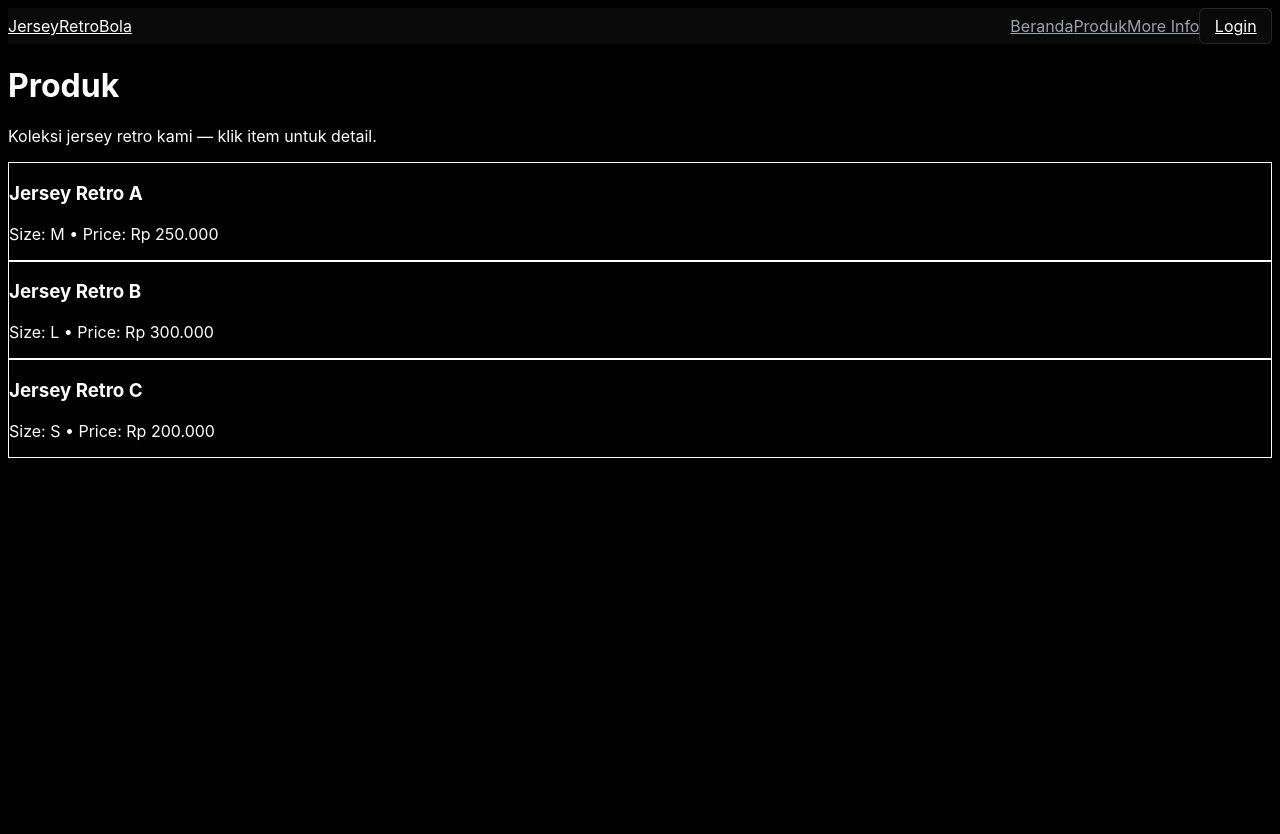
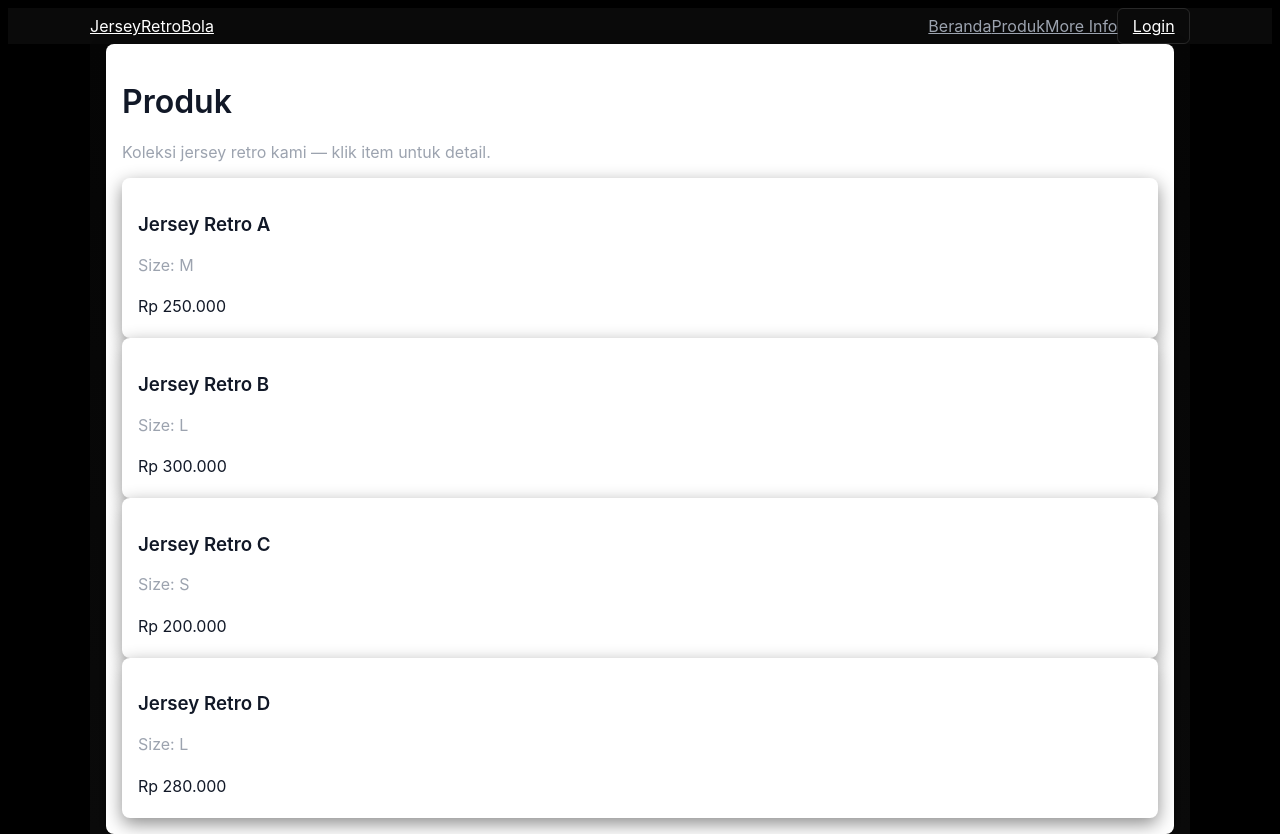
Before and after one commit to tiofaniariajiputra-cell/jerseyretrobola, a Next.js app: page /products in a window 1280 px wide. Before the commit the page ends 808 px from the top, so only its background shows below. Built offline with nearby package versions, Linux system fonts and the light colour scheme.

Commit message:
style: redesign UI  cohesive black/white theme, improved layout and card styles

```diff
--- a/app/globals.css
+++ b/app/globals.css
@@ -57,3 +57,21 @@
 @layer utilities {
   .glass { background: var(--glass); }
 }
+
+/* Layout helpers */
+.site-bg { background: linear-gradient(180deg,#060606 0%, #0b0b0b 100%); }
+.container-center { max-width: 1100px; margin-left: auto; margin-right: auto; padding-left: 1rem; padding-right: 1rem; }
+
+/* Form styles */
+.input {
+  width: 100%;
+  padding: 0.5rem 0.75rem;
+  border-radius: 6px;
+  border: 1px solid rgba(17,24,39,0.06);
+  background: transparent;
+  color: inherit;
+}
+.input:focus { outline: none; box-shadow: 0 0 0 3px rgba(255,255,255,0.04); }
+
+.card .card-body { padding: 1rem; }
+.card .card-title { font-weight: 600; }
--- a/app/info/page.tsx
+++ b/app/info/page.tsx
@@ -1,19 +1,23 @@
 export default function InfoPage() {
   return (
-    <div className="min-h-[60vh] bg-zinc-50 py-8">
-      <div className="mx-auto max-w-4xl p-6">
-        <h1 className="text-2xl font-semibold">More Info</h1>
-        <p className="mt-2 text-sm text-zinc-600">Informasi tambahan tentang project akan ditampilkan di sini.</p>
+    <div className="site-bg min-h-[60vh] py-12">
+      <div className="container-center">
+        <div className="card">
+          <div className="card-body">
+            <h1 className="text-2xl card-title">More Info</h1>
+            <p className="muted text-sm mt-2">Informasi tambahan tentang project akan ditampilkan di sini.</p>
 
-        <section className="mt-6 rounded border bg-white p-4 shadow-sm">
-          <h2 className="text-lg font-medium">Tentang JerseyRetroBola</h2>
-          <p className="mt-2 text-sm text-zinc-600">Proyek ini dibuat untuk menampilkan koleksi jersey retro dengan antarmuka sederhana. Backend untuk login/register dan data produk akan dihubungkan nanti.</p>
-        </section>
+            <section className="mt-6">
+              <h2 className="card-title">Tentang JerseyRetroBola</h2>
+              <p className="muted mt-2 text-sm">Proyek ini dibuat untuk menampilkan koleksi jersey retro dengan antarmuka sederhana. Backend untuk login/register dan data produk akan dihubungkan nanti.</p>
+            </section>
 
-        <section className="mt-6 rounded border bg-white p-4 shadow-sm">
-          <h2 className="text-lg font-medium">Kontak</h2>
-          <p className="mt-2 text-sm text-zinc-600">Untuk pertanyaan: support@jerseyretrobola.example</p>
-        </section>
+            <section className="mt-6">
+              <h2 className="card-title">Kontak</h2>
+              <p className="muted mt-2 text-sm">Untuk pertanyaan: support@jerseyretrobola.example</p>
+            </section>
+          </div>
+        </div>
       </div>
     </div>
   );
--- a/app/layout.tsx
+++ b/app/layout.tsx
@@ -28,12 +28,12 @@ export default function RootLayout({
       <body
         className={`${geistSans.variable} ${geistMono.variable} antialiased`}
       >
-        <header className="bg-black/90 text-white glass px-6 py-4">
-          <nav className="mx-auto flex max-w-6xl items-center justify-between">
+        <header className="bg-black/95 text-white glass">
+          <nav className="container-center flex items-center justify-between py-4">
             <Link href="/" className="text-lg font-semibold tracking-wide">
               JerseyRetroBola
             </Link>
-            <div className="flex gap-4 items-center">
+            <div className="flex gap-6 items-center">
               <Link href="/" className="text-sm muted hover:text-white">
                 Beranda
               </Link>
@@ -49,7 +49,8 @@ export default function RootLayout({
             </div>
           </nav>
         </header>
-        <main className="mx-auto max-w-6xl p-6">{children}</main>
+
+        <main className="container-center py-8">{children}</main>
       </body>
     </html>
   );
--- a/app/login/page.tsx
+++ b/app/login/page.tsx
@@ -28,19 +28,22 @@ export default function LoginPage() {
   }
 
   return (
-    <div className="flex min-h-[60vh] items-center justify-center">
-      <form onSubmit={handleSubmit} className="w-full max-w-md space-y-4 rounded border p-6 shadow-sm bg-white">
-        <h2 className="text-2xl font-semibold">Login</h2>
+    <div className="site-bg min-h-[60vh] py-12">
+      <div className="container-center">
+        <div className="card mx-auto max-w-md">
+          <div className="card-body">
+            <h2 className="text-2xl card-title">Login</h2>
 
             {message && <div className="rounded bg-yellow-50 p-2 text-sm">{message}</div>}
 
+            <form onSubmit={handleSubmit} className="mt-4 space-y-4">
               <div>
                 <label className="block text-sm font-medium">Email</label>
                 <input
                   type="email"
                   value={email}
                   onChange={(e) => setEmail(e.target.value)}
-            className="mt-1 w-full rounded border px-3 py-2"
+                  className="input mt-1"
                   placeholder="nama@contoh.com"
                   required
                 />
@@ -52,21 +55,20 @@ export default function LoginPage() {
                   type="password"
                   value={password}
                   onChange={(e) => setPassword(e.target.value)}
-            className="mt-1 w-full rounded border px-3 py-2"
+                  className="input mt-1"
                   placeholder="Minimal 6 karakter"
                   required
                 />
               </div>
 
               <div className="flex items-center justify-between">
-          <button type="submit" className="rounded bg-black px-4 py-2 text-white">
-            Login
-          </button>
-          <Link href="/register" className="text-sm text-blue-600">
-            Buat akun baru
-          </Link>
+                <button type="submit" className="btn-primary">Login</button>
+                <Link href="/register" className="text-sm muted">Buat akun baru</Link>
               </div>
             </form>
           </div>
+        </div>
+      </div>
+    </div>
   );
 }
--- a/app/page.tsx
+++ b/app/page.tsx
@@ -2,51 +2,57 @@ import Link from "next/link";
 
 export default function Home() {
   return (
-    <div className="min-h-screen bg-zinc-50 dark:bg-black">
-      <header className="mx-auto max-w-4xl p-8 text-center">
+    <div className="site-bg min-h-screen">
+      <div className="container-center py-12">
+        <div className="card card-body">
+          <div className="text-center">
             <h1 className="text-4xl font-bold">JerseyRetroBola</h1>
-        <p className="mt-2 text-zinc-600">Koleksi jersey retro pilihan — kualitas dan nostalgia dalam satu paket.</p>
-      </header>
+            <p className="mt-2 muted">Koleksi jersey retro pilihan — kualitas dan nostalgia dalam satu paket.</p>
+          </div>
 
-      <main className="mx-auto max-w-4xl px-6 pb-20">
-        <section className="rounded border bg-white p-6 shadow-sm">
-          <h2 className="text-2xl font-semibold">Featured</h2>
-          <p className="mt-2 text-sm text-zinc-600">Beberapa item unggulan dari koleksi kami.</p>
+          <section className="mt-8">
+            <h2 className="text-2xl card-title">Featured</h2>
+            <p className="mt-2 muted">Beberapa item unggulan dari koleksi kami.</p>
 
             <div className="mt-4 grid grid-cols-1 gap-4 sm:grid-cols-2">
-            <article className="rounded border p-4">
+              <article className="rounded card">
                 <div className="h-36 w-full bg-zinc-100" />
-              <h3 className="mt-3 font-medium">Jersey Retro A</h3>
-              <p className="text-sm text-zinc-600">Ukuran: M • Kondisi: Like New</p>
+                <div className="card-body">
+                  <h3 className="card-title">Jersey Retro A</h3>
+                  <p className="muted text-sm">Ukuran: M • Kondisi: Like New</p>
+                </div>
               </article>
 
-            <article className="rounded border p-4">
+              <article className="rounded card">
                 <div className="h-36 w-full bg-zinc-100" />
-              <h3 className="mt-3 font-medium">Jersey Retro B</h3>
-              <p className="text-sm text-zinc-600">Ukuran: L • Kondisi: Good</p>
+                <div className="card-body">
+                  <h3 className="card-title">Jersey Retro B</h3>
+                  <p className="muted text-sm">Ukuran: L • Kondisi: Good</p>
+                </div>
               </article>
             </div>
 
             <div className="mt-6">
-            <Link href="/products" className="rounded bg-black px-4 py-2 text-white">
+              <Link href="/products" className="btn-primary">
                 Jelajahi Semua Produk
               </Link>
             </div>
           </section>
 
-        <section className="mt-8 rounded border bg-white p-6 shadow-sm">
-          <h2 className="text-xl font-semibold">Kenapa memilih kami</h2>
-          <ul className="mt-3 list-disc pl-5 text-sm text-zinc-600">
+          <section className="mt-8">
+            <h2 className="text-xl card-title">Kenapa memilih kami</h2>
+            <ul className="mt-3 list-disc pl-5 muted text-sm">
               <li>Kurasi jersey berkualitas</li>
               <li>Pengiriman cepat dan aman</li>
               <li>Layanan pelanggan responsif</li>
             </ul>
           </section>
-      </main>
 
-      <footer className="mt-12 border-t py-8 text-center text-sm text-zinc-500">
+          <footer className="mt-8 text-center muted text-sm">
             © {new Date().getFullYear()} JerseyRetroBola — All rights reserved
           </footer>
         </div>
+      </div>
+    </div>
   );
 }
--- a/app/products/page.tsx
+++ b/app/products/page.tsx
@@ -3,22 +3,33 @@ export default function ProductsPage() {
     { id: 1, name: "Jersey Retro A", price: "Rp 250.000", size: "M" },
     { id: 2, name: "Jersey Retro B", price: "Rp 300.000", size: "L" },
     { id: 3, name: "Jersey Retro C", price: "Rp 200.000", size: "S" },
+    { id: 4, name: "Jersey Retro D", price: "Rp 280.000", size: "L" },
   ];
 
   return (
-    <div className="min-h-[60vh] bg-zinc-50 py-8">
-      <div className="mx-auto max-w-4xl p-6">
-        <h1 className="text-2xl font-semibold">Produk</h1>
-        <p className="mt-2 text-sm text-zinc-600">Koleksi jersey retro kami — klik item untuk detail.</p>
+    <div className="site-bg min-h-[70vh] py-12">
+      <div className="container-center">
+        <div className="card">
+          <div className="card-body">
+            <h1 className="text-2xl card-title">Produk</h1>
+            <p className="muted text-sm mt-2">Koleksi jersey retro kami — klik item untuk detail.</p>
 
-        <div className="mt-6 grid grid-cols-1 gap-4 sm:grid-cols-2">
-          {products.map((p) => (
-            <article key={p.id} className="rounded border bg-white p-4 shadow-sm">
-              <div className="h-28 w-full bg-zinc-100" />
-              <h3 className="mt-3 font-medium">{p.name}</h3>
-              <p className="text-sm text-zinc-600">Size: {p.size} • Price: {p.price}</p>
-            </article>
-          ))}
+            <div className="mt-6 grid grid-cols-1 gap-4 sm:grid-cols-2 lg:grid-cols-3">
+              {products.map((p) => (
+                <article key={p.id} className="rounded card overflow-hidden">
+                  <div className="h-40 w-full bg-zinc-100" />
+                  <div className="card-body">
+                    <h3 className="card-title">{p.name}</h3>
+                    <p className="muted text-sm">Size: {p.size}</p>
+                    <div className="mt-2 flex items-center justify-between">
+                      <div className="font-semibold">{p.price}</div>
+                      <button className="btn-outline">Detail</button>
+                    </div>
+                  </div>
+                </article>
+              ))}
+            </div>
+          </div>
         </div>
       </div>
     </div>
```
Also changed, not shown: app/register/page.tsx (+15 -13 lines). Lines whose indentation alone changed are shown as unchanged.
